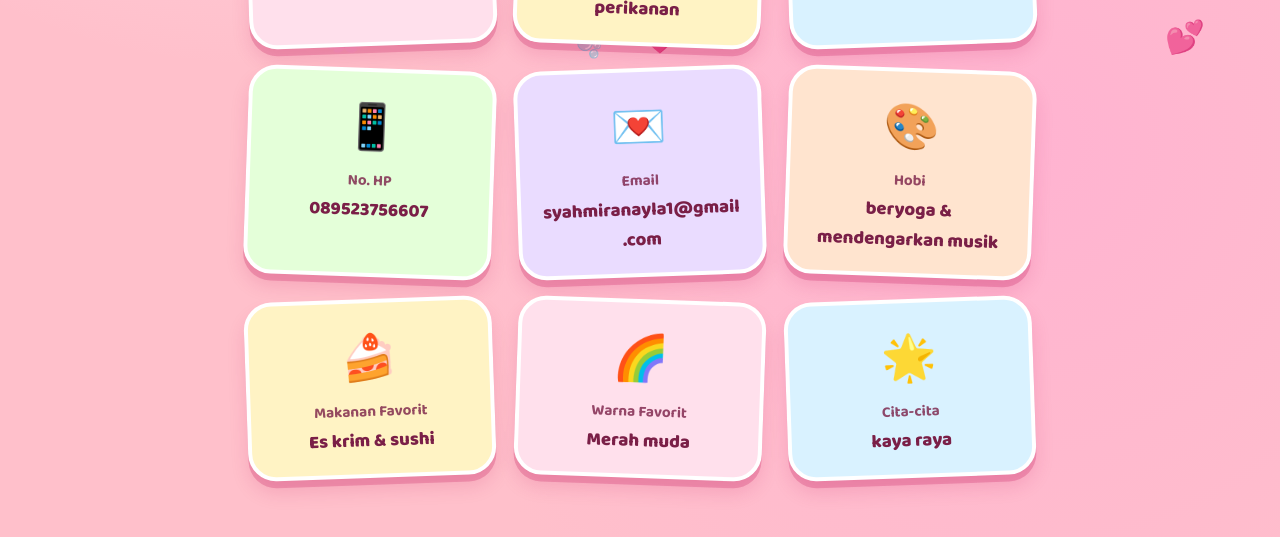
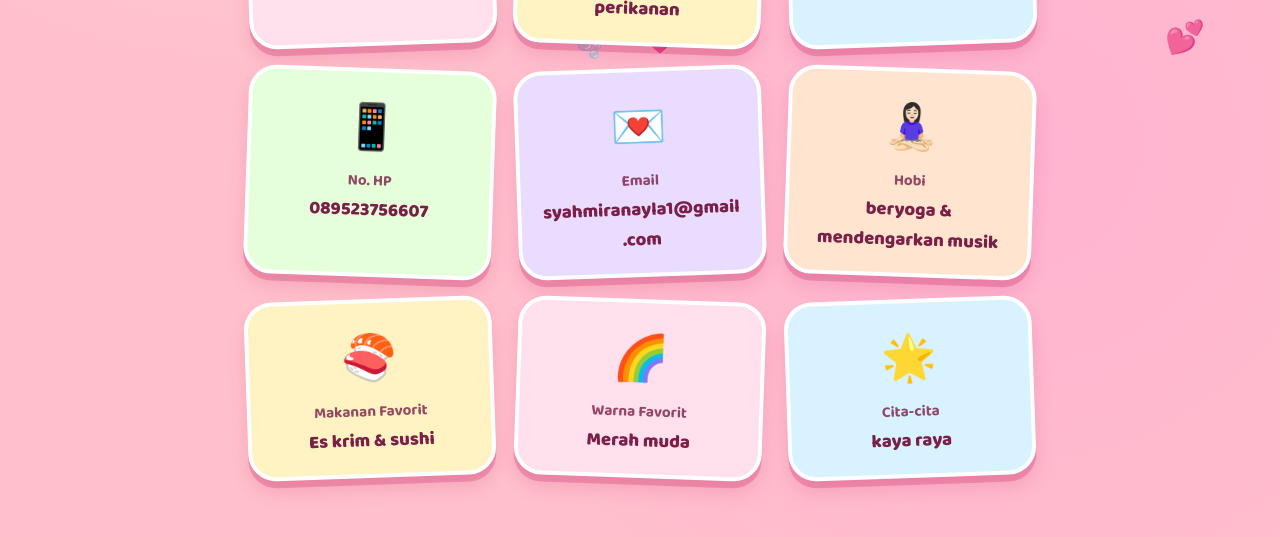
Before and after one commit to syahmiranayla1/syamiranayla, a plain HTML site: page biodata.html in a window 1280 px wide. Shown: the part 795-1332 px from the top of the page. Drawn offline with Linux system fonts and the light colour scheme.

Commit message:
Update biodata.html

```diff
--- a/biodata.html
+++ b/biodata.html
@@ -449,13 +449,13 @@
     </div>
 
     <div class="stiker c6">
-      <span class="ikon">🎨</span>
+      <span class="ikon">🧘🏻‍♀️</span>
       <span class="label">Hobi</span>
       <span class="isi">beryoga &amp; mendengarkan musik</span>
     </div>
 
     <div class="stiker c2">
-      <span class="ikon">🍰</span>
+      <span class="ikon">🍣</span>
       <span class="label">Makanan Favorit</span>
       <span class="isi">Es krim &amp; sushi</span>
     </div>
```
